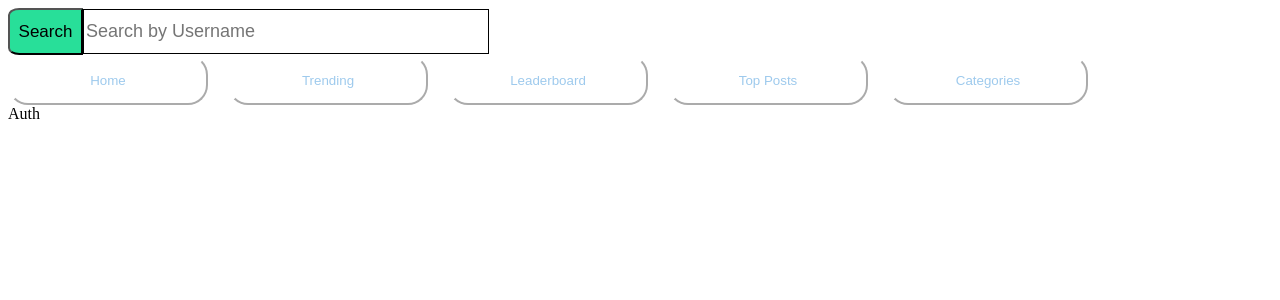
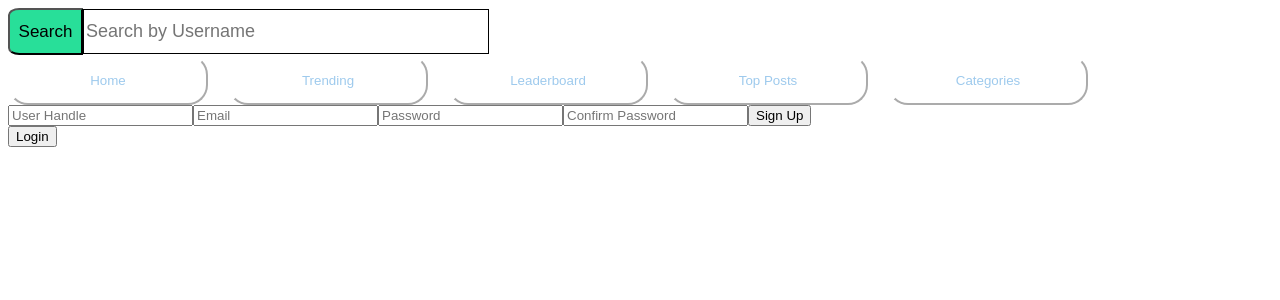
Before and after one commit to littlepotato123/Project-Share, a React (Create React App) app in the folder project-share/: page /auth in a window 1280 px wide. Shown: the top 300 px of the page. Built offline with nearby package versions, Linux system fonts and the light colour scheme.

Commit message:
Auth Done with No CSS

```diff
--- a/project-share/public/index.html
+++ b/project-share/public/index.html
@@ -3,7 +3,6 @@
   <head>
     <meta charset="utf-8" />
     <meta name="viewport" content="width=device-width, initial-scale=1" />
-    <meta name="theme-color" content="#000000" />
     <meta
       name="description"
       content="Web site created using create-react-app"
@@ -11,7 +10,7 @@
     <title>Project Share</title>
   </head>
   <body>
-    <noscript>You need to enable JavaScript to run this app.</noscript>
+    <noscript>You </noscript>
     <div id="root"></div>
   </body>
 </html>
--- a/project-share/src/Extras/Fetching.js
+++ b/project-share/src/Extras/Fetching.js
@@ -12,6 +12,7 @@ const Fetching = () => {
         fetch(proxyUrl + url + 'createPost', {
             method: 'POST',
             headers: {
+                'Content-Type': 'application/json',
                 'Authorization': 'Bearer (Random Token)'
             },
             body: JSON.stringify({
--- a/project-share/src/Pages/Authentication/Auth.js
+++ b/project-share/src/Pages/Authentication/Auth.js
@@ -3,9 +3,29 @@ import Login from './Login';
 import SignUp from './SignUp';
 
 const Auth = () => {
+    const [auth, setAuth] = useState(true);
+
+    let authString = 'Login';
+    let authComp = (
+        <SignUp />
+    )
+
+    if(auth) {
+        authComp = (
+            <SignUp />
+        )
+        authString = 'Login';
+    } else {
+        authComp = (
+            <Login />
+        )
+        authString = 'SignUp';
+    }
+
     return (
         <div>
-            Auth
+            { authComp }
+            <button onClick={() => setAuth(!auth)}>{authString}</button>
         </div>
     )
 }
--- a/project-share/src/Pages/Authentication/Login.js
+++ b/project-share/src/Pages/Authentication/Login.js
@@ -1,9 +1,51 @@
-import React from 'react'
+import React, { useState } from 'react';
+import { useDispatch, useSelector } from 'react-redux';
+import { setIdToken } from '../../Reducers/setIdToken';
+
+const proxyUrl = "https://cors-anywhere.herokuapp.com/";
+const url = "https://us-central1-project-share-8df06.cloudfunctions.net/api/";
 
 const Login = () => {
+    const [email, setEmail] = useState(null);
+    const [pass, setPass] = useState(null);
+    const [error, setError] = useState(null);
+
+    const dispatch = useDispatch();
+
+    const idToken = useSelector(state => state.idToken)
+
+    const submit = () => {
+        fetch(proxyUrl + url + 'login', {
+            method: 'POST',
+            headers: {
+                'Content-Type': 'application/json'
+            },
+            body: JSON.stringify({
+                email: email,
+                password: pass
+            })
+        })
+            .then(res => res.json())
+            .then(data => {
+                if(data.idToken) {
+                    dispatch(setIdToken(data.idToken))
+                } else if(data.general) {
+                    setError(data.general);
+                }
+            })
+    }
+
+    const getId = () => {
+        console.log(idToken);
+    }
+
     return (
         <div>
-            Login
+            <input value={email} placeholder="Email" onChange={e => setEmail(e.target.value)} />
+            <input value={pass} placeholder="Password" onChange={e => setPass(e.target.value)} />
+            <button onClick={submit}>Login</button>
+            {error}
+            <button onClick={getId}>Get Id Token</button>
         </div>
     )
 }
--- a/project-share/src/Pages/Authentication/SignUp.js
+++ b/project-share/src/Pages/Authentication/SignUp.js
@@ -1,9 +1,62 @@
-import React from 'react'
+import React, { useState } from 'react'
+import { useDispatch } from 'react-redux'
+import { setIdToken } from '../../Reducers/setIdToken';
 
-const SignUp = () => {
+const proxyUrl = "https://cors-anywhere.herokuapp.com/";
+const url = "https://us-central1-project-share-8df06.cloudfunctions.net/api/";
+
+const SignUp = (props) => {
+    const [handle, setHandle] = useState('');
+    const [email, setEmail] = useState('');
+    const [pass, setPass] = useState('');
+    const [confirm, setConfirm] = useState('');
+    const [errors, setErrors] = useState('');
+
+    const dispatch = useDispatch();
+
+    const submit = () => {
+        fetch(proxyUrl + url + 'signup', {
+            method: 'POST',
+            headers: {
+                'Content-Type': 'application/json'
+            },
+            body: JSON.stringify({
+                email: email,
+                password: pass,
+                confirmPassword: confirm,
+                userHandle: handle
+            })
+        })
+            .then(res => res.json())
+            .then(data => {
+                if(data.idToken) {
+                    dispatch(setIdToken(data.idToken))
+                }
+                // handle
+                else if(data.handle) {
+                    setErrors(data.handle);
+                    console.log(data.handle);
+                }
+                // error
+                else if(data.error) {
+                    setErrors(data.error);
+                }
+                // confirmPassword
+                else if(data.confirmPassword) {
+                    setErrors(data.confirmPassword);
+                    console.log(data.confirmPassword);
+                }
+            })
+    }
+
     return (
         <div>
-            SignUp
+            <input value={handle} placeholder="User Handle" onChange={e => setHandle(e.target.value)} />
+            <input value={email} placeholder="Email" onChange={e => setEmail(e.target.value)} />
+            <input value={pass} placeholder="Password" onChange={e => setPass(e.target.value)} />
+            <input value={confirm} placeholder="Confirm Password" onChange={e => setConfirm(e.target.value)} />
+            <button onClick={submit}>Sign Up</button>
+            {errors}
         </div>
     )
 }
--- /dev/null
+++ b/project-share/src/Reducers/setIdToken.js
@@ -0,0 +1,6 @@
+export const setIdToken = (token) => {
+    return {
+        type: 'SET_NEW_TOKEN',
+        token: token
+    }
+}
```
Also changed, not shown: project-share/src/Extras/ReactRedux.js (+6 -19 lines).
